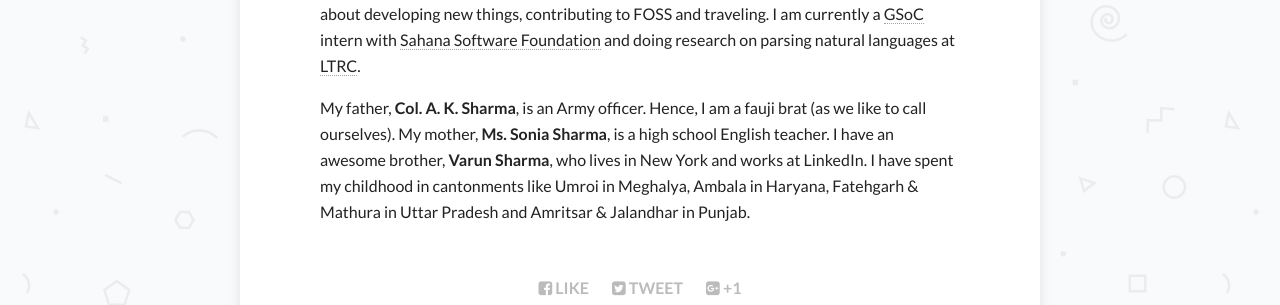
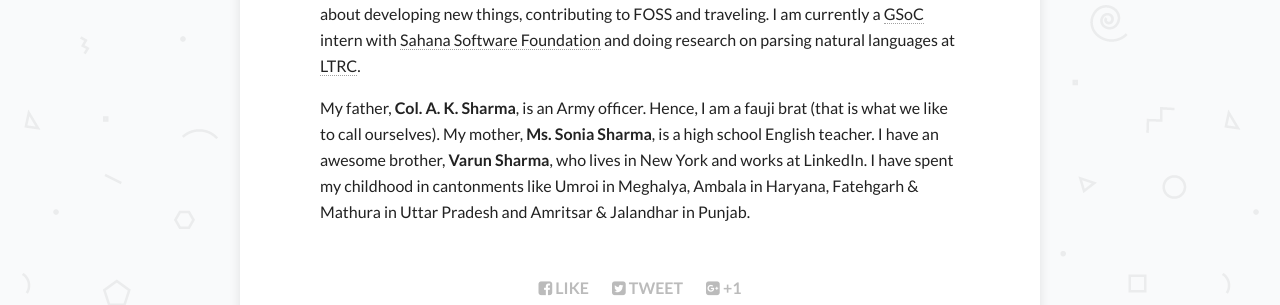
Before and after one commit to arnavsharma93/arnavsharma93.github.io, a Jekyll site: the page built from about.md, in a window 1280 px wide. Shown: the part 646-951 px from the top of the page. Built offline with Jekyll 4.4.1, drawn with Linux system fonts in a browser that asks for light colours; nearby versions of some CDN libraries.

Commit message:
grammatical modifications

```diff
--- a/about.md
+++ b/about.md
@@ -19,4 +19,4 @@ TBH, IDK.
 I am [Arnav Sharma](http://web.iiit.ac.in/~arnav.s/), currently studying in [IIIT-H](http://iiit.ac.in/) and living in Hyderabad. I am passionate about developing new things, contributing to FOSS and traveling. I am currently a [GSoC](https://www.google-melange.com/gsoc/homepage/google/gsoc2014) intern with [Sahana Software Foundation](http://sahanafoundation.org/) and doing research on parsing natural languages at [LTRC](http://ltrc.iiit.ac.in/).
 
 
-My father, **Col. A. K. Sharma**, is an Army officer. Hence, I am a fauji brat (as we like to call ourselves).  My mother, **Ms. Sonia Sharma**, is a high school English teacher. I have an awesome brother, **Varun Sharma**, who lives in New York and works at LinkedIn. I have spent my childhood in cantonments like Umroi in Meghalya, Ambala in Haryana, Fatehgarh & Mathura in Uttar Pradesh and Amritsar & Jalandhar in Punjab.
+My father, **Col. A. K. Sharma**, is an Army officer. Hence, I am a fauji brat (that is what we like to call ourselves).  My mother, **Ms. Sonia Sharma**, is a high school English teacher. I have an awesome brother, **Varun Sharma**, who lives in New York and works at LinkedIn. I have spent my childhood in cantonments like Umroi in Meghalya, Ambala in Haryana, Fatehgarh & Mathura in Uttar Pradesh and Amritsar & Jalandhar in Punjab.
```
